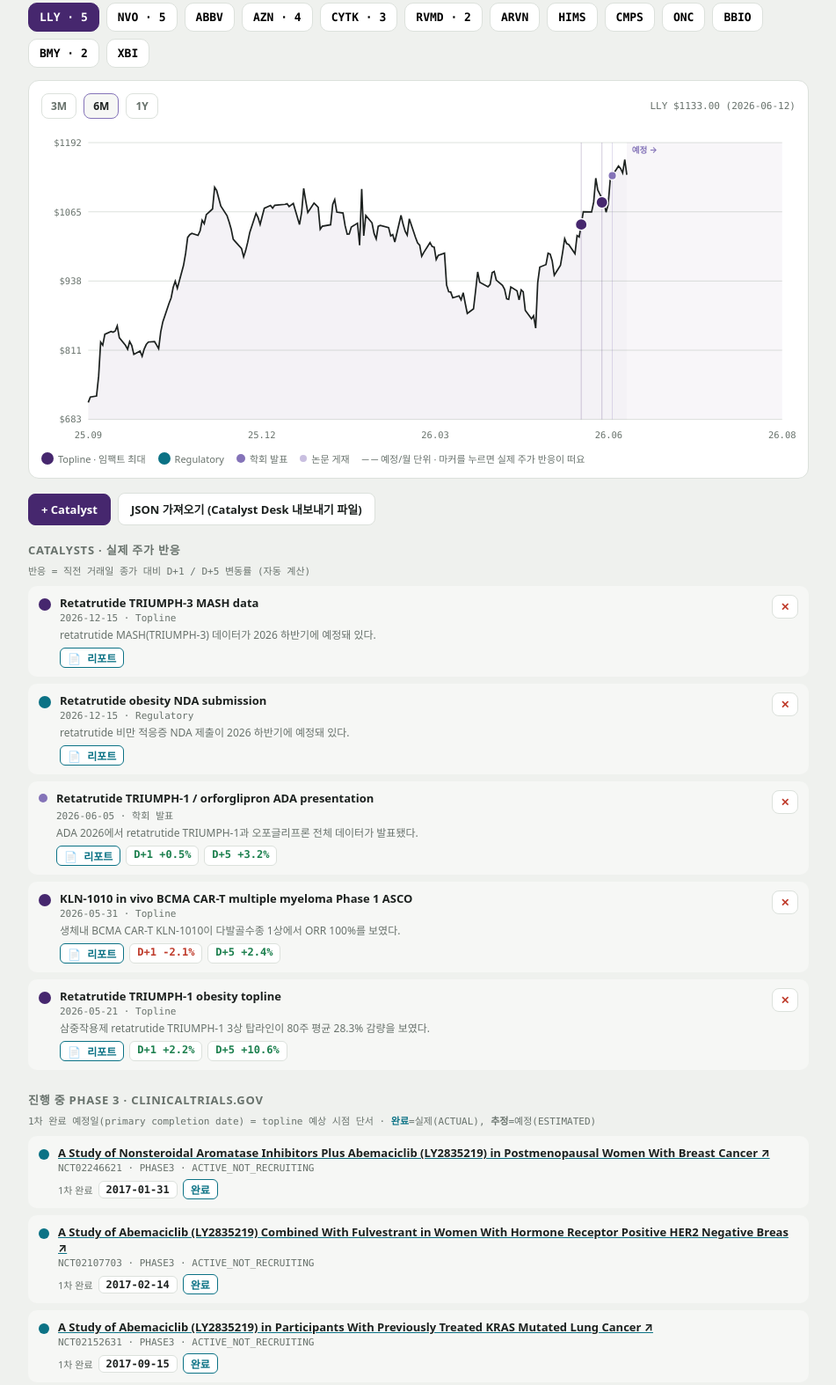
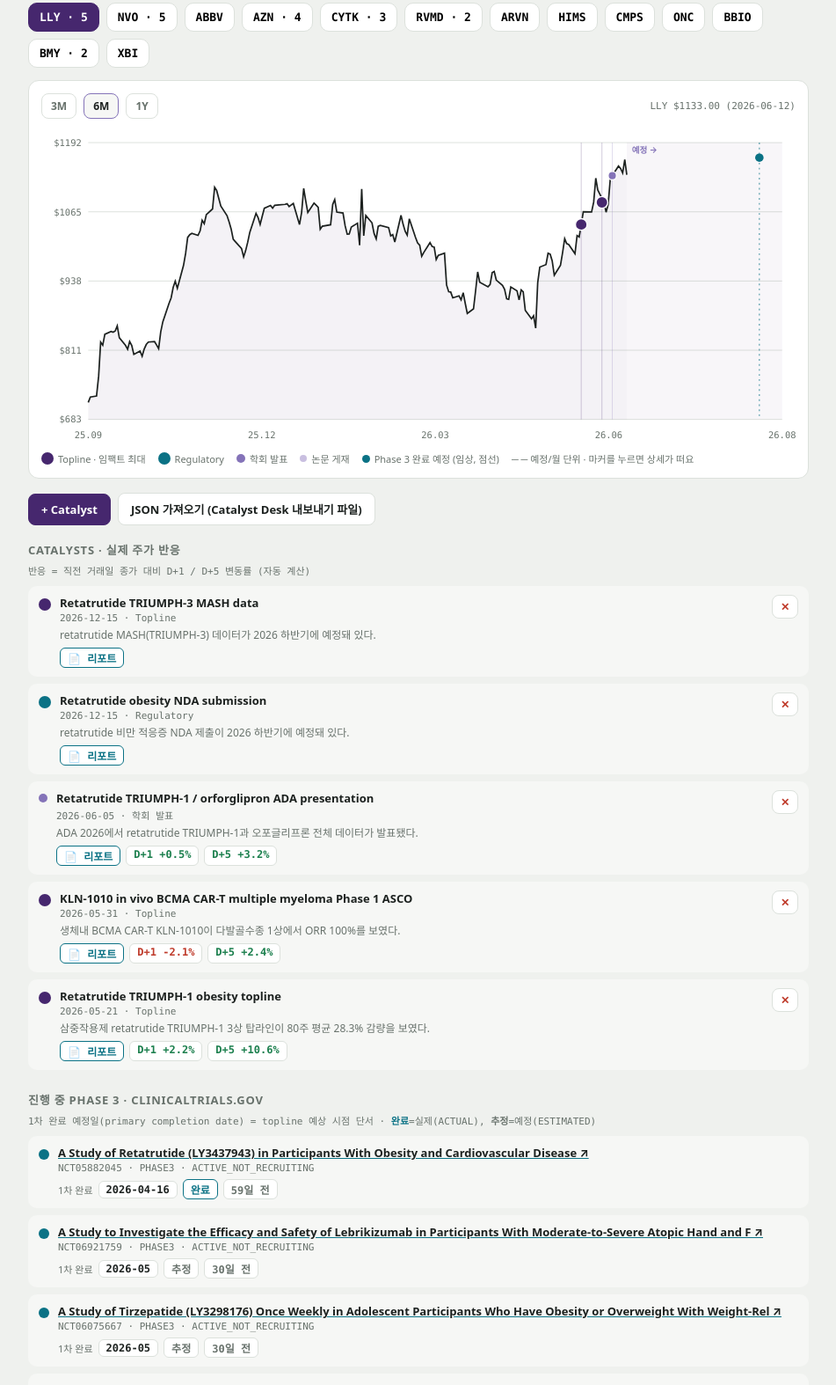
Before and after one commit to suminleeeeeee/catalyst-desk, a plain HTML site: page index.html in a window 1280 px wide. Shown: the part 61-1635 px from the top of the page at 88% size, without its empty margins (164-1115 px from the left). Drawn offline with Linux system fonts and the light colour scheme.

Commit message:
feat: trial markers on chart + filter to upcoming/recent

```diff
--- a/index.html
+++ b/index.html
@@ -77,7 +77,8 @@
       <span><i class="dot" style="width:14px;height:14px;background:var(--teal)"></i>Regulatory</span>
       <span><i class="dot" style="width:10px;height:10px;background:var(--v2)"></i>학회 발표</span>
       <span><i class="dot" style="width:8px;height:8px;background:var(--v3)"></i>논문 게재</span>
-      <span class="muted">─ ─ 예정/월 단위 · 마커를 누르면 실제 주가 반응이 떠요</span>
+      <span><i class="dot" style="width:9px;height:9px;background:var(--teal);border-radius:50%"></i>Phase 3 완료 예정 (임상, 점선)</span>
+      <span class="muted">─ ─ 예정/월 단위 · 마커를 누르면 상세가 떠요</span>
     </div>
   </div>
 
@@ -117,6 +118,7 @@
 
 <script>
 const LS = "catalyst-desk-live-v1";
+const C_TEAL = "#0B7285";   // 임상 마커 색
 const STAGES = {
   topline:{label:"Topline", color:"#46276E", r:7, text:"#fff"},
   regulatory:{label:"Regulatory", color:"#0B7285", r:7, text:"#fff"},
@@ -251,12 +253,19 @@ function renderChart(){
   const t0 = parseD(series[0].d).getTime();
   let t1 = parseD(series[series.length-1].d).getTime();
 
-  /* 예정 catalyst가 있으면 x축을 최대 75일 미래로 확장 */
+  /* 예정 catalyst·임상이 있으면 x축을 최대 75일 미래로 확장 */
   const cats = store.catalysts.filter(c=>c.ticker===ticker && parseD(c.date));
   const lastT = t1;
-  const futureCats = cats.filter(c => parseD(c.date).getTime() > lastT);
-  if(futureCats.length){
-    const maxF = Math.max(...futureCats.map(c=>parseD(c.date).getTime()));
+  const futureCatMs = cats
+    .map(c => parseD(c.date) && parseD(c.date).getTime())
+    .filter(ms => ms && ms > lastT);
+  const futureTrialMs = trials
+    .filter(t => t.ticker===ticker && t.pcd && (t.pcd_type||"").toUpperCase()!=="ACTUAL")
+    .map(t => parseD(t.pcd) && parseD(t.pcd).getTime())
+    .filter(ms => ms && ms > lastT);
+  const allFuture = [...futureCatMs, ...futureTrialMs];
+  if(allFuture.length){
+    const maxF = Math.max(...allFuture);
     t1 = Math.min(maxF + 4*864e5, lastT + 75*864e5);
   }
 
@@ -316,13 +325,31 @@ function renderChart(){
     s += `<circle cx="${x}" cy="${ct>lastT||isMonthOnly(c.date)?P.t+6:Y((series[series.findIndex(p=>p.d>=c.date)]||series[series.length-1]).c)}" r="14" fill="transparent" data-cat="${c.id}" style="cursor:pointer"/>`;
   });
 
+  /* 임상 마커: 미래 완료 예정(ESTIMATED)만, 청록 점선 */
+  const nowMs = Date.now();
+  trials
+    .filter(t => t.ticker === ticker && t.pcd && (t.pcd_type||"").toUpperCase() !== "ACTUAL")
+    .forEach(t => {
+      const pd = parseD(t.pcd);
+      if(!pd || isNaN(pd)) return;
+      const tt = pd.getTime();
+      if(tt < nowMs || tt < t0 || tt > t1) return;   // 미래 + 차트 범위 안만
+      const x = X(tt);
+      s += `<line x1="${x}" y1="${P.t}" x2="${x}" y2="${H-P.b}" stroke="${C_TEAL}" stroke-width="1.2" stroke-dasharray="2 4" opacity="0.7"/>`;
+      s += `<circle cx="${x}" cy="${P.t+18}" r="5" fill="${C_TEAL}" data-trial="${t.nct}" style="cursor:pointer"/>`;
+      s += `<circle cx="${x}" cy="${P.t+18}" r="13" fill="transparent" data-trial="${t.nct}" style="cursor:pointer"/>`;
+    });
+
   s += `</svg>`;
   host.innerHTML = s;
 
-  /* 마커 클릭 → 팝오버 */
+  /* 마커 클릭 → 팝오버 (catalyst + 임상) */
   host.querySelector("#svgc").addEventListener("click", e => {
-    const id = e.target.getAttribute && e.target.getAttribute("data-cat");
-    if(id) showPop(id, e.clientX, e.clientY); else hidePop();
+    const cid = e.target.getAttribute && e.target.getAttribute("data-cat");
+    const tid = e.target.getAttribute && e.target.getAttribute("data-trial");
+    if(cid) showPop(cid, e.clientX, e.clientY);
+    else if(tid) showTrialPop(tid, e.clientX, e.clientY);
+    else hidePop();
   });
 
   /* 호버 크로스헤어 */
@@ -364,8 +391,37 @@ function showPop(id, x, y){
   pop.style.top = (y+10)+"px";
 }
 function hidePop(){ document.getElementById("pop").style.display="none"; }
+
+function showTrialPop(nct, x, y){
+  const t = trials.find(k=>k.nct===nct && k.ticker===ticker);
+  if(!t) return;
+  const pd = parseD(t.pcd);
+  const today = new Date(); today.setHours(0,0,0,0);
+  const dd = (pd && !isNaN(pd)) ? Math.round((pd-today)/864e5) : null;
+  const isActual = (t.pcd_type||"").toUpperCase()==="ACTUAL";
+  let html = `<div style="display:flex;gap:6px;align-items:center;flex-wrap:wrap;margin-bottom:6px">
+    <b style="font-family:var(--mono)">${t.ticker}</b>
+    <span class="stagechip" style="background:${C_TEAL};color:#fff">Phase 3 임상</span>
+    <span class="muted" style="font-family:var(--mono)">${t.pcd}${dd!==null&&dd>=0?" · D-"+dd:""}</span></div>
+    <div style="font-weight:700;margin-bottom:4px">${t.title}</div>`;
+  if(t.drug) html += `<div class="muted" style="margin-bottom:4px">약물: ${t.drug}</div>`;
+  html += `<div class="muted" style="font-family:var(--mono);margin-bottom:6px">${t.nct} · ${t.status}</div>`;
+  html += `<div style="display:flex;gap:6px;align-items:center">
+      <span style="font-size:11px;color:var(--muted)">1차 완료</span>
+      <span class="rx" style="font-weight:700">${t.pcd}</span>
+      <span class="rx" style="color:${isActual?C_TEAL:'var(--muted)'}">${isActual?'완료':'추정'}</span></div>
+      <div class="muted" style="font-size:11px;margin-top:6px">↑ 이 시점이 topline 예상 단서예요. <a href="${t.url}" target="_blank" rel="noreferrer" style="color:${C_TEAL}">원문 보기 ↗</a></div>`;
+  const pop = document.getElementById("pop");
+  pop.innerHTML = html;
+  pop.style.display = "block";
+  pop.style.left = Math.min(x+10, window.innerWidth-300)+"px";
+  pop.style.top = (y+10)+"px";
+}
+
 document.addEventListener("click", e=>{
-  if(!e.target.closest("#pop") && !(e.target.getAttribute && e.target.getAttribute("data-cat"))) hidePop();
+  const inPop = e.target.closest("#pop");
+  const isMarker = e.target.getAttribute && (e.target.getAttribute("data-cat") || e.target.getAttribute("data-trial"));
+  if(!inPop && !isMarker) hidePop();
 });
 
 /* ── catalyst 목록 ── */
@@ -410,30 +466,39 @@ function renderList(){
 function renderTrials(){
   const el = document.getElementById("trials");
   if(!el) return;
-  const list = trials
-    .filter(t => t.ticker === ticker)
-    .sort((a,b)=> (a.pcd||"9999").localeCompare(b.pcd||"9999"));
+  const today = new Date(); today.setHours(0,0,0,0);
+  const cutoff = new Date(today); cutoff.setMonth(cutoff.getMonth()-3); // 최근 3개월
 
-  if(list.length === 0){
+  const all = trials.filter(t => t.ticker === ticker);
+  const list = all
+    .filter(t => {
+      const pd = t.pcd ? parseD(t.pcd) : null;
+      if(!pd || isNaN(pd)) return false;
+      return pd >= cutoff;               // 미래 + 최근 3개월 내 완료만 (옛날 건 숨김)
+    })
+    .sort((a,b)=> parseD(a.pcd) - parseD(b.pcd));  // 다가오는 순 (가까운 날짜 먼저)
+
+  if(all.length === 0){
     el.innerHTML = '<div class="empty">이 종목은 추적 대상(ClinicalTrials.gov 수집 목록)에 없거나 진행 중 Phase 3가 없어요. 수집 종목은 fetch_trials.py의 SPONSORS에서 관리해요.</div>';
     return;
   }
+  if(list.length === 0){
+    el.innerHTML = `<div class="empty">진행 중 Phase 3 ${all.length}건이 있지만, 1차 완료 예정일이 임박(미래~최근 3개월)한 건 없어요. 대부분 완료 시점이 지났거나 먼 미래예요.</div>`;
+    return;
+  }
+  const hidden = all.length - list.length;
   el.innerHTML = "";
   list.forEach(t=>{
     const isActual = (t.pcd_type||"").toUpperCase() === "ACTUAL";
     let dd = null;
-    if(t.pcd){
-      const pd = parseD(t.pcd);
-      if(pd && !isNaN(pd)){
-        const today = new Date(); today.setHours(0,0,0,0);
-        dd = Math.round((pd - today)/86400000);
-      }
-    }
+    const pd = parseD(t.pcd);
+    if(pd && !isNaN(pd)) dd = Math.round((pd - today)/86400000);
     const typeBadge = isActual
       ? `<span class="rx" style="color:var(--teal);border-color:var(--teal)">완료</span>`
       : `<span class="rx" style="color:var(--muted)">추정</span>`;
     const ddBadge = (dd!==null && dd>=0)
-      ? `<span class="rx" style="color:var(--v1);border-color:var(--v1)">D-${dd}</span>` : "";
+      ? `<span class="rx" style="color:var(--v1);border-color:var(--v1)">D-${dd}</span>`
+      : (dd!==null ? `<span class="rx" style="color:var(--muted)">${Math.abs(dd)}일 전</span>` : "");
     const row = document.createElement("div");
     row.className = "item";
     row.innerHTML = `
@@ -453,6 +518,13 @@ function renderTrials(){
       </div>`;
     el.appendChild(row);
   });
+  if(hidden > 0){
+    const note = document.createElement("div");
+    note.className = "sub";
+    note.style.marginTop = "8px";
+    note.textContent = `+ 완료 시점이 지났거나 먼 미래인 Phase 3 ${hidden}건은 숨겨졌어요 (전체 ${all.length}건 중 ${list.length}건 표시).`;
+    el.appendChild(note);
+  }
 }
 document.getElementById("saveCat").onclick = ()=>{
   const title = document.getElementById("fTitle").value.trim();
```
